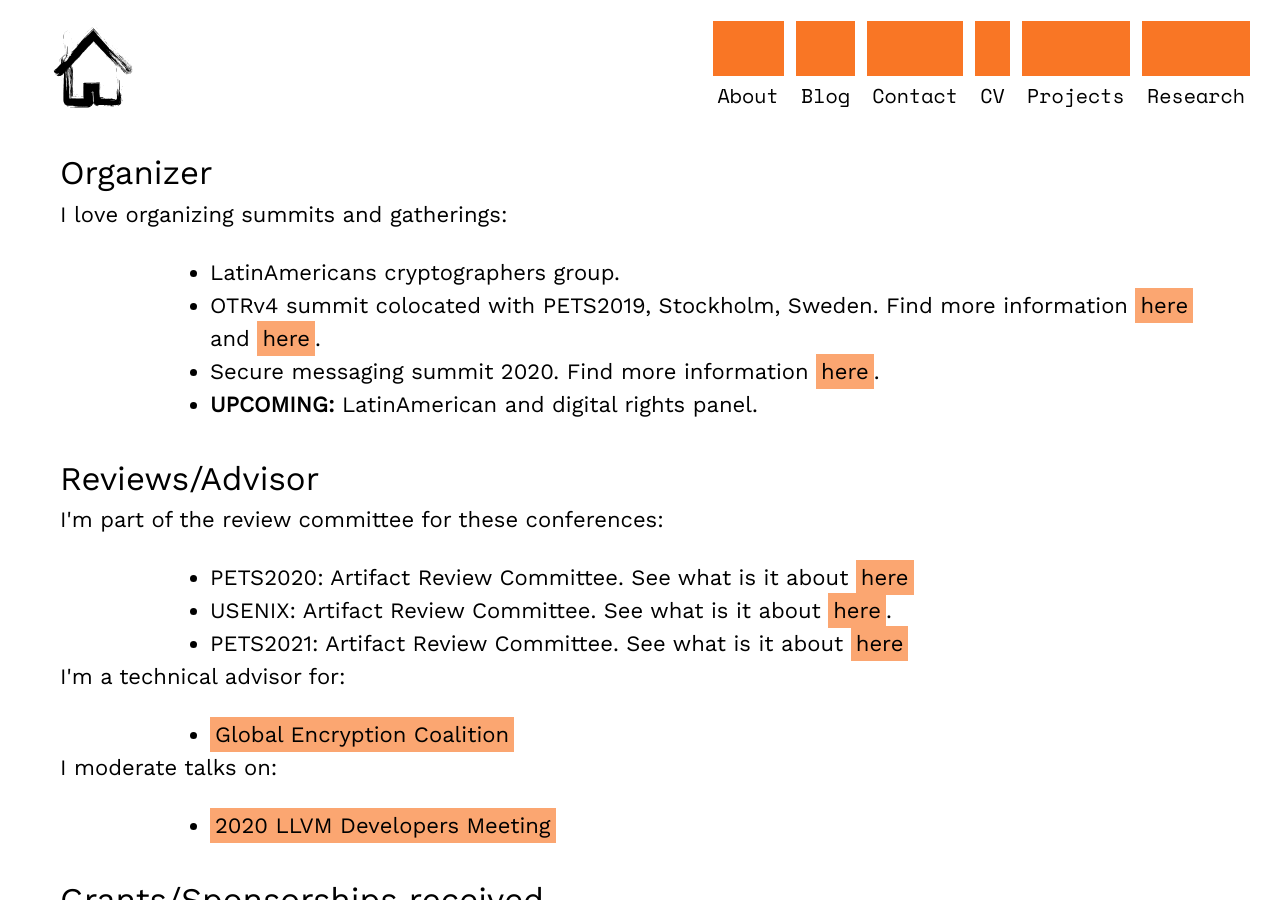
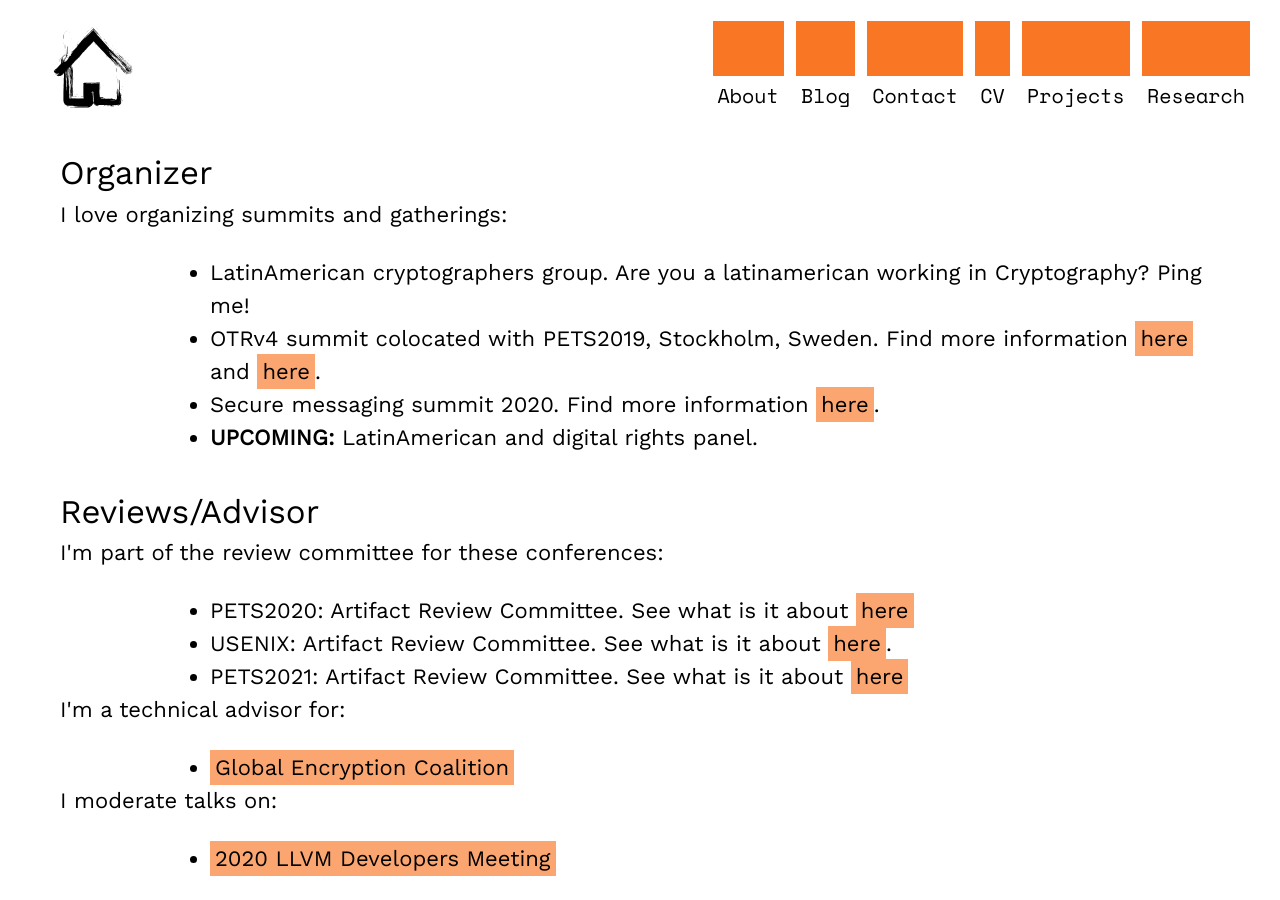
Before and after one commit to claucece/claucece.github.io, a Jekyll site: the page built from research.html, in a window 1280 px wide and 900 px high, scrolled down 617 px. Built offline with Jekyll 4.4.1, drawn with Linux system fonts in a browser that asks for light colours.

Commit message:
Some text

```diff
--- a/research.html
+++ b/research.html
@@ -21,7 +21,7 @@ tags: menu
     <h2>Organizer</h2>
     <p>I love organizing summits and gatherings:</p>
     <ul class="centered-list">
-		  <li>LatinAmericans cryptographers group.</li>
+		  <li>LatinAmerican cryptographers group. Are you a latinamerican working in Cryptography? Ping me!</li>
 		  <li>OTRv4 summit colocated with PETS2019, Stockholm, Sweden. Find more information <a href="https://petsymposium.org/2019/program.php" target="_blank">here</a> and <a href="https://otr.im/" target="_blank">here</a>.</li>
 		  <li>Secure messaging summit 2020. Find more information <a href="https://github.com/claucece/Secure-Messaging-Summit" target="_blank">here</a>.</li>
 		  <li><strong>UPCOMING:</strong> LatinAmerican and digital rights panel.</li>
```
